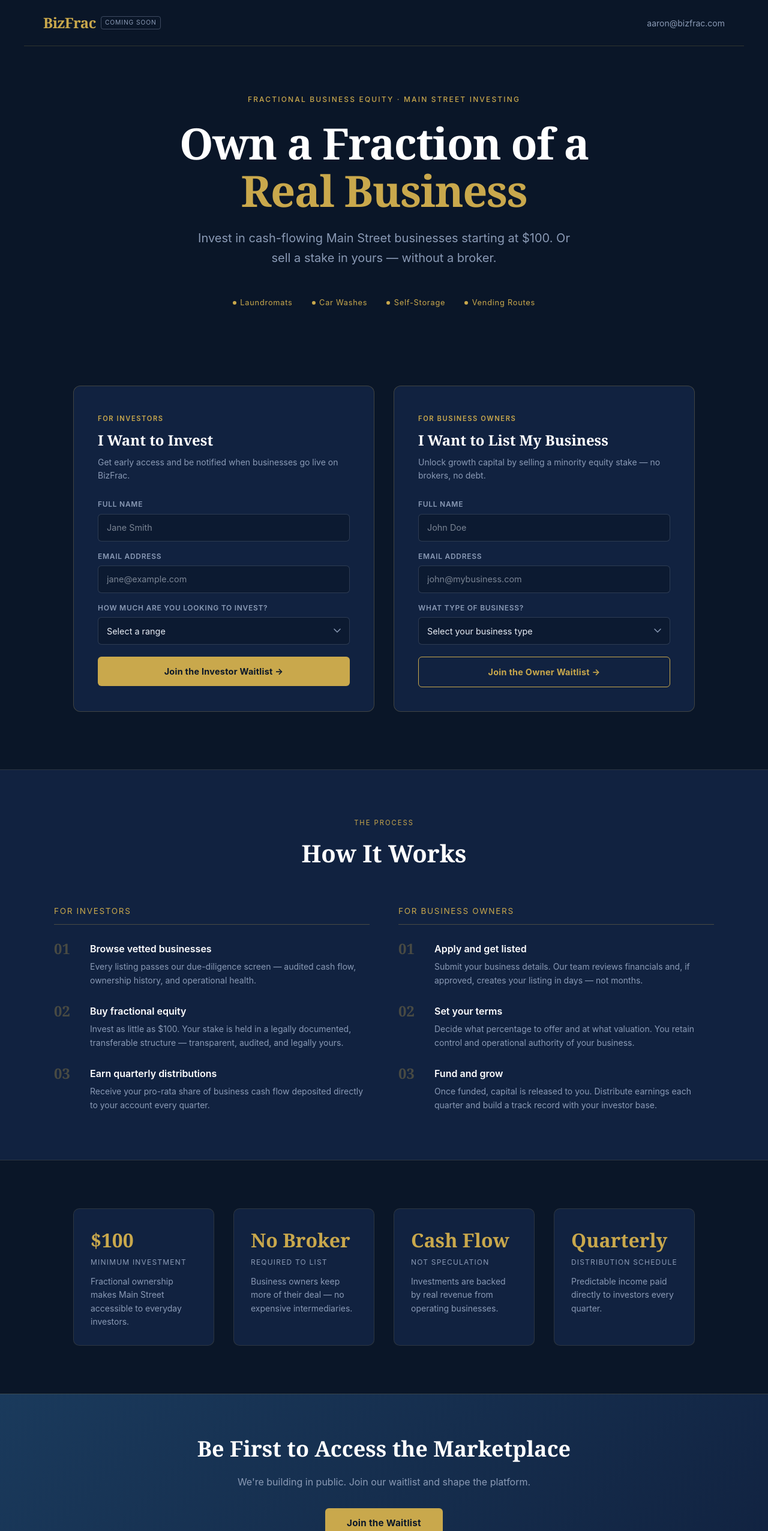
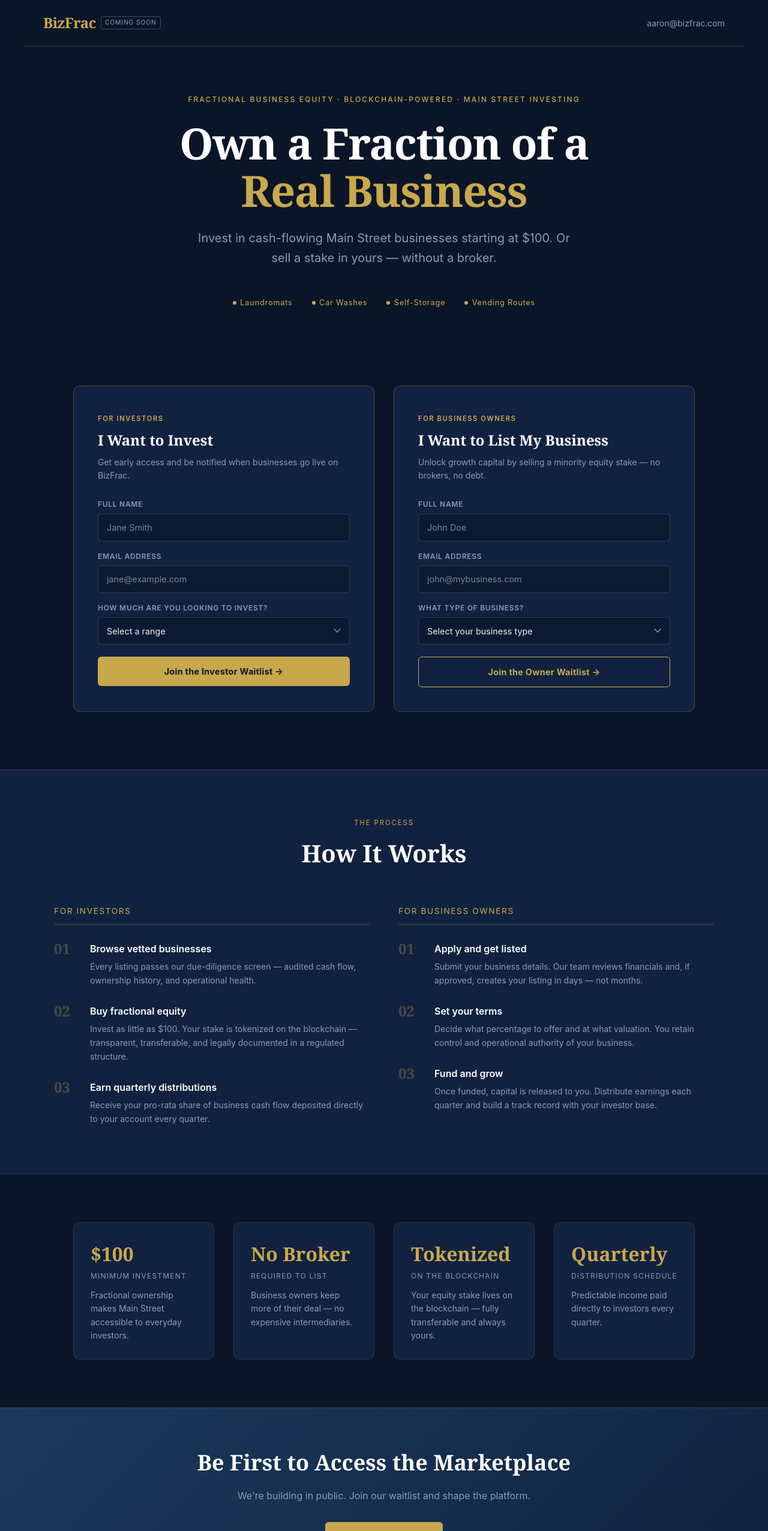
Before and after one commit to tech8675/bizfrac, a Next.js app: page / in a window 1280 px wide. Shown: the top 2553 px of the page at 60% size. Built offline with nearby package versions, Linux system fonts and the light colour scheme.

Commit message:
Add tokenization and blockchain messaging for investors

```diff
--- a/app/page.tsx
+++ b/app/page.tsx
@@ -71,7 +71,7 @@ export default function Home() {
             fontWeight: 500,
           }}
         >
-          Fractional Business Equity · Main Street Investing
+          Fractional Business Equity · Blockchain-Powered · Main Street Investing
         </p>
 
         {/* Headline */}
@@ -405,7 +405,7 @@ export default function Home() {
                   {
                     n: "02",
                     title: "Buy fractional equity",
-                    body: "Invest as little as $100. Your stake is held in a legally documented, transferable structure — transparent, audited, and legally yours.",
+                    body: "Invest as little as $100. Your stake is tokenized on the blockchain — transparent, transferable, and legally documented in a regulated structure.",
                   },
                   {
                     n: "03",
@@ -564,9 +564,9 @@ export default function Home() {
               desc: "Business owners keep more of their deal — no expensive intermediaries.",
             },
             {
-              stat: "Cash Flow",
-              label: "Not speculation",
-              desc: "Investments are backed by real revenue from operating businesses.",
+              stat: "Tokenized",
+              label: "On the blockchain",
+              desc: "Your equity stake lives on the blockchain — fully transferable and always yours.",
             },
             {
               stat: "Quarterly",
```
